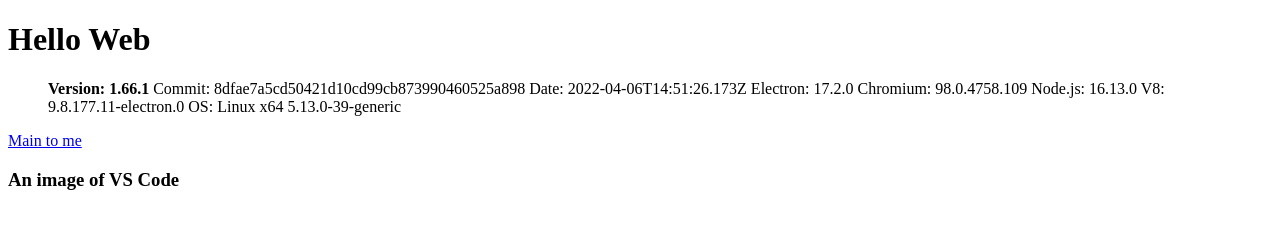
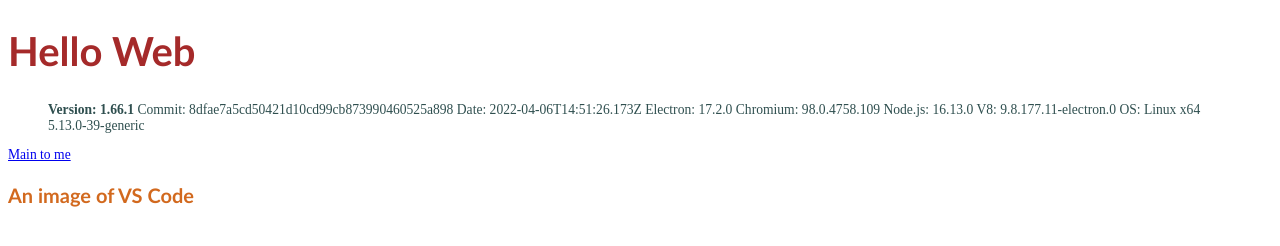
Before and after one commit to wrj-atdome/helloweb, a plain HTML site: page index.html in a window 1280 px wide. Drawn offline with Linux system fonts and the light colour scheme.

Commit message:
link to CSS file

```diff
--- /dev/null
+++ b/css/styles.css
@@ -0,0 +1,16 @@
+h1 {
+    font-family: 'Gill Sans', 'Gill Sans MT', Calibri, 'Trebuchet MS', sans-serif;
+    font-size: 2.5rem;
+    color: brown;
+}
+
+h3 {
+    font-family: 'Gill Sans', 'Gill Sans MT', Calibri, 'Trebuchet MS', sans-serif;
+    font-size: 1.25rem;
+    color: chocolate;
+}
+
+body {
+    font-size: 0.85rem;
+    color: darkslategray;
+}
--- a/index.html
+++ b/index.html
@@ -6,6 +6,7 @@
     <meta http-equiv="X-UA-Compatible" content="IE=edge">
     <meta name="viewport" content="width=device-width, initial-scale=1.0">
     <title>Hello Web</title>
+    <link rel="stylesheet" href="css/styles.css">
 </head>
 
 <body>
```
